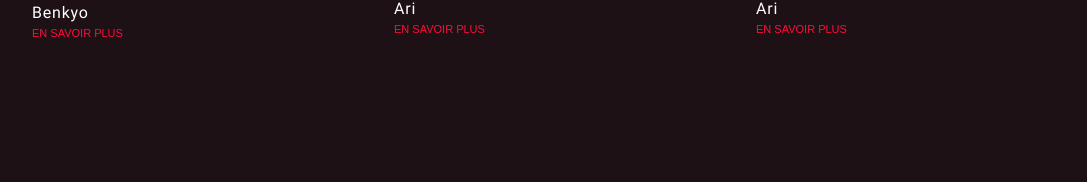
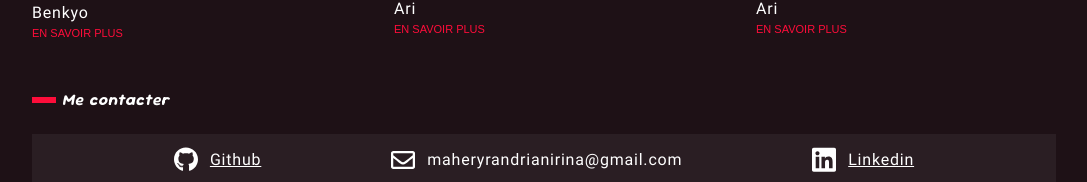
Before and after one commit to MaheryRandrianirina/portfolio, a Next.js app: page / in a window 1280 px wide. Shown: the part 1043-1225 px from the top of the page, without its empty margins (96-1183 px from the left). Before the commit the page ends 1084 px from the top, so only its background shows below. Built offline with nearby package versions, Linux system fonts and the light colour scheme.

Commit message:
feat: contact section

```diff
--- a/src/app/page.tsx
+++ b/src/app/page.tsx
@@ -1,4 +1,4 @@
-import { Home, About, Projects } from "@/components/sections";
+import { Home, About, Projects, Contact } from "@/components/sections";
 
 export default function App() {
   return (
@@ -7,6 +7,7 @@ export default function App() {
         <Home/>
         <About/>
         <Projects/>
+        <Contact/>
       </main>
     </div>
   );
--- /dev/null
+++ b/src/components/icons/email.tsx
@@ -0,0 +1,7 @@
+import { FC } from "react";
+
+export const Email: FC<{className: string}> = ({className})=>{
+    return <svg className={className} xmlns="http://www.w3.org/2000/svg" viewBox="0 0 512 512">
+        <path d="M464 64H48C21.49 64 0 85.49 0 112v288c0 26.51 21.49 48 48 48h416c26.51 0 48-21.49 48-48V112c0-26.51-21.49-48-48-48zm0 48v40.805c-22.422 18.259-58.168 46.651-134.587 106.49-16.841 13.247-50.201 45.072-73.413 44.701-23.208.375-56.579-31.459-73.413-44.701C106.18 199.465 70.425 171.067 48 152.805V112h416zM48 400V214.398c22.914 18.251 55.409 43.862 104.938 82.646 21.857 17.205 60.134 55.186 103.062 54.955 42.717.231 80.509-37.199 103.053-54.947 49.528-38.783 82.032-64.401 104.947-82.653V400H48z" />
+    </svg>
+}
--- /dev/null
+++ b/src/components/icons/github.tsx
@@ -0,0 +1,7 @@
+import { FC } from "react";
+
+export const Github: FC<{className: string}> = ({className})=>{
+    return <svg className={className} xmlns="http://www.w3.org/2000/svg" viewBox="0 0 496 512">
+        <path d="M165.9 397.4c0 2-2.3 3.6-5.2 3.6-3.3.3-5.6-1.3-5.6-3.6 0-2 2.3-3.6 5.2-3.6 3-.3 5.6 1.3 5.6 3.6zm-31.1-4.5c-.7 2 1.3 4.3 4.3 4.9 2.6 1 5.6 0 6.2-2s-1.3-4.3-4.3-5.2c-2.6-.7-5.5.3-6.2 2.3zm44.2-1.7c-2.9.7-4.9 2.6-4.6 4.9.3 2 2.9 3.3 5.9 2.6 2.9-.7 4.9-2.6 4.6-4.6-.3-1.9-3-3.2-5.9-2.9zM244.8 8C106.1 8 0 113.3 0 252c0 110.9 69.8 205.8 169.5 239.2 12.8 2.3 17.3-5.6 17.3-12.1 0-6.2-.3-40.4-.3-61.4 0 0-70 15-84.7-29.8 0 0-11.4-29.1-27.8-36.6 0 0-22.9-15.7 1.6-15.4 0 0 24.9 2 38.6 25.8 21.9 38.6 58.6 27.5 72.9 20.9 2.3-16 8.8-27.1 16-33.7-55.9-6.2-112.3-14.3-112.3-110.5 0-27.5 7.6-41.3 23.6-58.9-2.6-6.5-11.1-33.3 2.6-67.9 20.9-6.5 69 27 69 27 20-5.6 41.5-8.5 62.8-8.5s42.8 2.9 62.8 8.5c0 0 48.1-33.6 69-27 13.7 34.7 5.2 61.4 2.6 67.9 16 17.7 25.8 31.5 25.8 58.9 0 96.5-58.9 104.2-114.8 110.5 9.2 7.9 17 22.9 17 46.4 0 33.7-.3 75.4-.3 83.6 0 6.5 4.6 14.4 17.3 12.1C428.2 457.8 496 362.9 496 252 496 113.3 383.5 8 244.8 8zM97.2 352.9c-1.3 1-1 3.3.7 5.2 1.6 1.6 3.9 2.3 5.2 1 1.3-1 1-3.3-.7-5.2-1.6-1.6-3.9-2.3-5.2-1zm-10.8-8.1c-.7 1.3.3 2.9 2.3 3.9 1.6 1 3.6.7 4.3-.7.7-1.3-.3-2.9-2.3-3.9-2-.6-3.6-.3-4.3.7zm32.4 35.6c-1.6 1.3-1 4.3 1.3 6.2 2.3 2.3 5.2 2.6 6.5 1 1.3-1.3.7-4.3-1.3-6.2-2.2-2.3-5.2-2.6-6.5-1zm-11.4-14.7c-1.6 1-1.6 3.6 0 5.9 1.6 2.3 4.3 3.3 5.6 2.3 1.6-1.3 1.6-3.9 0-6.2-1.4-2.3-4-3.3-5.6-2z" />
+    </svg>
+}
--- /dev/null
+++ b/src/components/icons/linkedin.tsx
@@ -0,0 +1,7 @@
+import { FC } from "react";
+
+export const Linkedin: FC<{className:string}> = ({className})=>{
+    return <svg className={className} xmlns="http://www.w3.org/2000/svg" viewBox="0 0 448 512">
+        <path d="M416 32H31.9C14.3 32 0 46.5 0 64.3v383.4C0 465.5 14.3 480 31.9 480H416c17.6 0 32-14.5 32-32.3V64.3c0-17.8-14.4-32.3-32-32.3zM135.4 416H69V202.2h66.5V416zm-33.2-243c-21.3 0-38.5-17.3-38.5-38.5S80.9 96 102.2 96c21.2 0 38.5 17.3 38.5 38.5 0 21.3-17.2 38.5-38.5 38.5zm282.1 243h-66.4V312c0-24.8-.5-56.7-34.5-56.7-34.6 0-39.9 27-39.9 54.9V416h-66.4V202.2h63.7v29.2h.9c8.9-16.8 30.6-34.5 62.9-34.5 67.2 0 79.7 44.3 79.7 101.9V416z" />
+    </svg>
+}
--- /dev/null
+++ b/src/components/sections/Contact.tsx
@@ -0,0 +1,26 @@
+import { FC } from "react";
+import { content } from "./_contact-content"
+import ContactModule from "@/css/modules/contact.module.css";
+import { Email } from "../icons/email";
+import { Github } from "../icons/github";
+import { Linkedin } from "../icons/linkedin";
+
+export const Contact: FC = ()=>{
+    return <section id="contact">
+        <h4 className="title">{content.fr?.title}</h4>
+        <div className={ContactModule.list}>
+            <div className={ContactModule.link_container}>
+                <Github className={ContactModule.icon}/>
+                <a className={ContactModule.link} href={content.fr?.list.github}>Github</a>
+            </div>
+            <div className={ContactModule.link_container}>
+                <Email className={ContactModule.icon}/>
+                <span>{content.fr?.list.email}</span>
+            </div>
+            <div className={ContactModule.link_container}>
+                <Linkedin className={ContactModule.icon}/>
+                <a className={ContactModule.link} href={content.fr?.list.linkedin}>Linkedin</a>
+            </div>
+        </div>
+    </section>
+}
--- a/src/components/sections/Home.tsx
+++ b/src/components/sections/Home.tsx
@@ -19,6 +19,12 @@ export const Home: FC = ()=>{
                     {navList.map(menu => <li key={`${menu}_${navList.indexOf(menu)}`} className={homeModule.menu_item}><a href={`#${menu}`} className={homeModule.link}>{menu}</a></li>)}
                 </ul>
             </nav>
+            {/* <div className={homeModule.header_right}>
+                <select className={homeModule.languages_switcher}>
+                    <option value="fr">{content.fr?.languages.fr}</option>
+                    <option value="en">{content.fr?.languages.en}</option>
+                </select>
+            </div> */}
         </header>
         <div className={homeModule.body}>
             <div className={homeModule.left}>
--- /dev/null
+++ b/src/components/sections/_contact-content.ts
@@ -0,0 +1,23 @@
+import { Languages } from "@/common/types"
+
+type ContactContent<T extends Languages> = {
+    [key in keyof T]?: {
+        title: string,
+        list: {
+            github: string,
+            email: string,
+            linkedin: string
+        }
+    }
+}
+
+export const content: ContactContent<Languages> = {
+    fr: {
+        title: "Me contacter",
+        list: {
+            github: "https://github.com/MaheryRandrianirina",
+            email: "maheryrandrianirina@gmail.com",
+            linkedin: "https://linkedin/MaheryRandrianirina"
+        }
+    }
+}
--- a/src/components/sections/_home-content.ts
+++ b/src/components/sections/_home-content.ts
@@ -7,7 +7,8 @@ type HomeContent<T extends Languages> = {
         label: string,
         photo: {
             alt: string
-        }
+        },
+        languages: {[key in keyof Languages]: string}
     }
 }
 
@@ -18,6 +19,7 @@ export const content: HomeContent<Languages> = {
         label: "Créons quelque chose de grand ensemble !",
         photo: {
             alt: "Photo du super développeur relévant des défis jouraprès jour"
-        }
+        },
+        languages: {fr:"Français", en:"Anglais"}
     }
 }
--- a/src/components/sections/index.ts
+++ b/src/components/sections/index.ts
@@ -1,9 +1,11 @@
 import { Home } from "./Home";
 import { About } from "./About";
 import { Projects } from "./Projects";
+import { Contact } from "./Contact";
 
 export {
     Home,
     About,
-    Projects
+    Projects,
+    Contact
 }
--- /dev/null
+++ b/src/css/modules/contact.module.css
@@ -0,0 +1,23 @@
+.list {
+    display: flex;
+    justify-content: space-evenly;
+    padding: 12px;
+    background-color: var(--opac);
+
+    .icon {
+        display: inline-block;
+        width: 24px;
+        margin-right: 12px;
+        fill: var(--white);
+    }
+
+    .link_container {
+        display: flex;
+        align-items: center;
+    }
+
+    .link {
+        color: var(--white);
+        display: inline-block;
+    }
+}
--- a/src/css/modules/home.module.css
+++ b/src/css/modules/home.module.css
@@ -55,3 +55,9 @@
     }
 
 }
+
+/* .languages_switcher {
+    border: transparent;
+    background-color: transparent;
+    color: var(--white);
+} */
```
